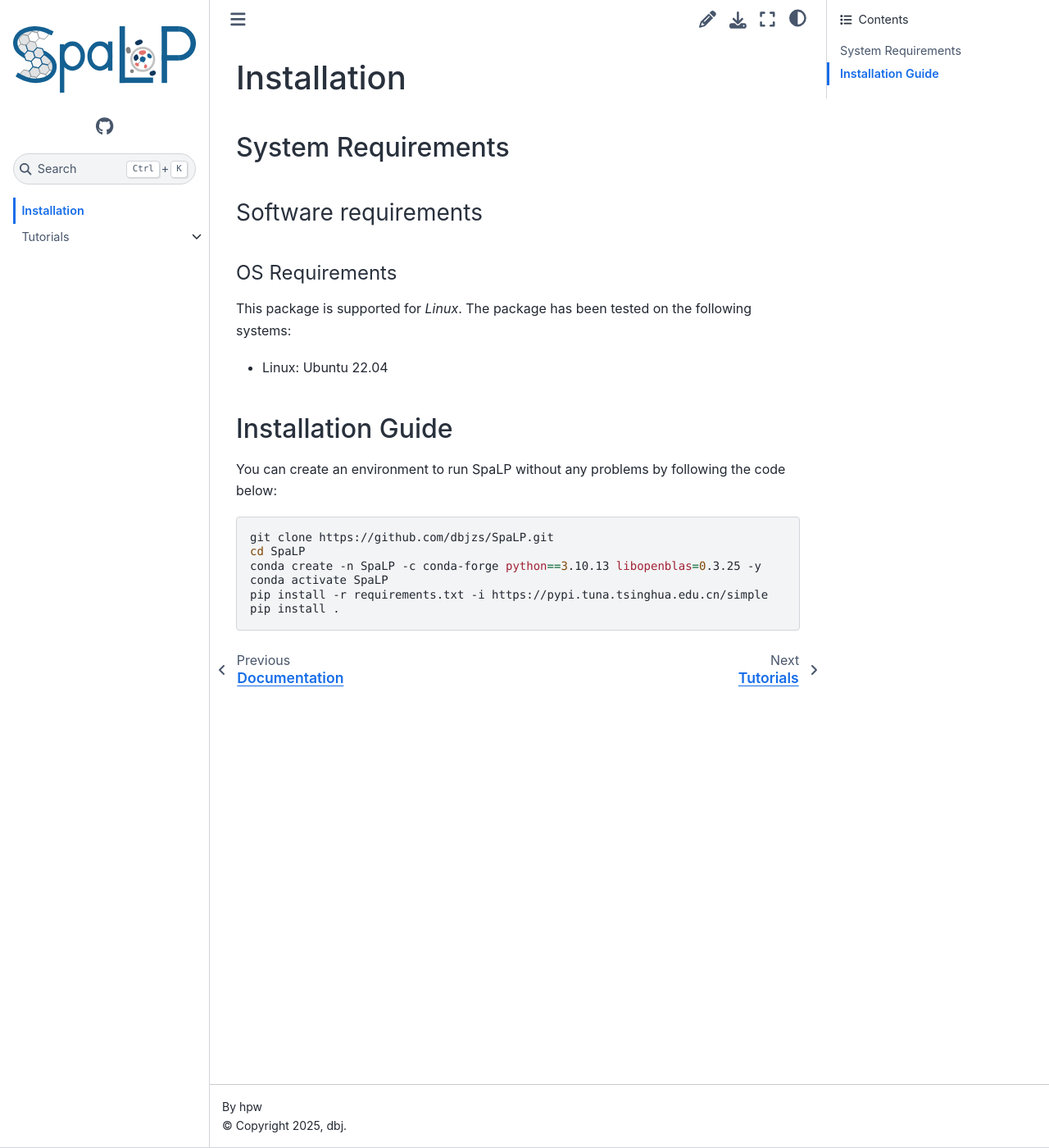
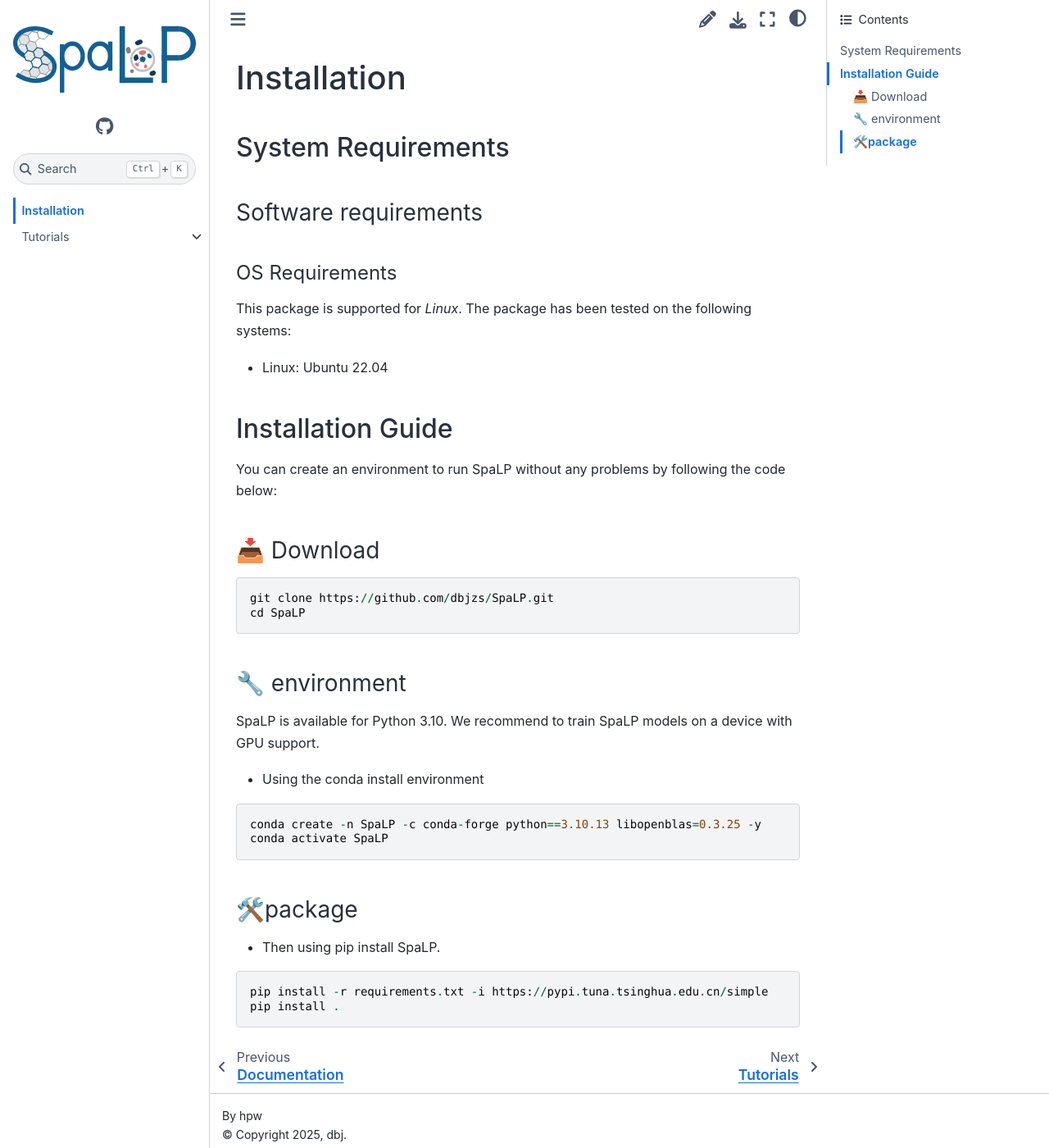
Before and after one commit to 1027victor/SpaLP, a Sphinx documentation site: the page built from docs/source/installation.md, in a window 1280 px wide and 1400 px high. Shown: the whole window at 82% size. Built offline with Sphinx 7.4.7 and the Sphinx Book theme 1.1.4, drawn with Linux system fonts in a browser that asks for light colours; pages that are not in the unit, such as notebooks, are missing from menus.

Commit message:
Update installation.md

````diff
--- a/docs/source/installation.md
+++ b/docs/source/installation.md
@@ -14,10 +14,21 @@ This package is supported for *Linux*. The package has been tested on the follow
 
 You can create an environment to run SpaLP without any problems by following the code below:
 
-```bash
+#### 📥 Download
+```
 git clone https://github.com/dbjzs/SpaLP.git
 cd SpaLP
+```
+#### 🔧 environment
+SpaLP is available for Python 3.10. We recommend to train SpaLP models on a device with GPU support.
+* Using the conda install environment
+```
 conda create -n SpaLP -c conda-forge python==3.10.13 libopenblas=0.3.25 -y
 conda activate SpaLP
+```
+#### 🛠️package
+* Then using pip install SpaLP.
+```
 pip install -r requirements.txt -i https://pypi.tuna.tsinghua.edu.cn/simple
 pip install .
+```
````
